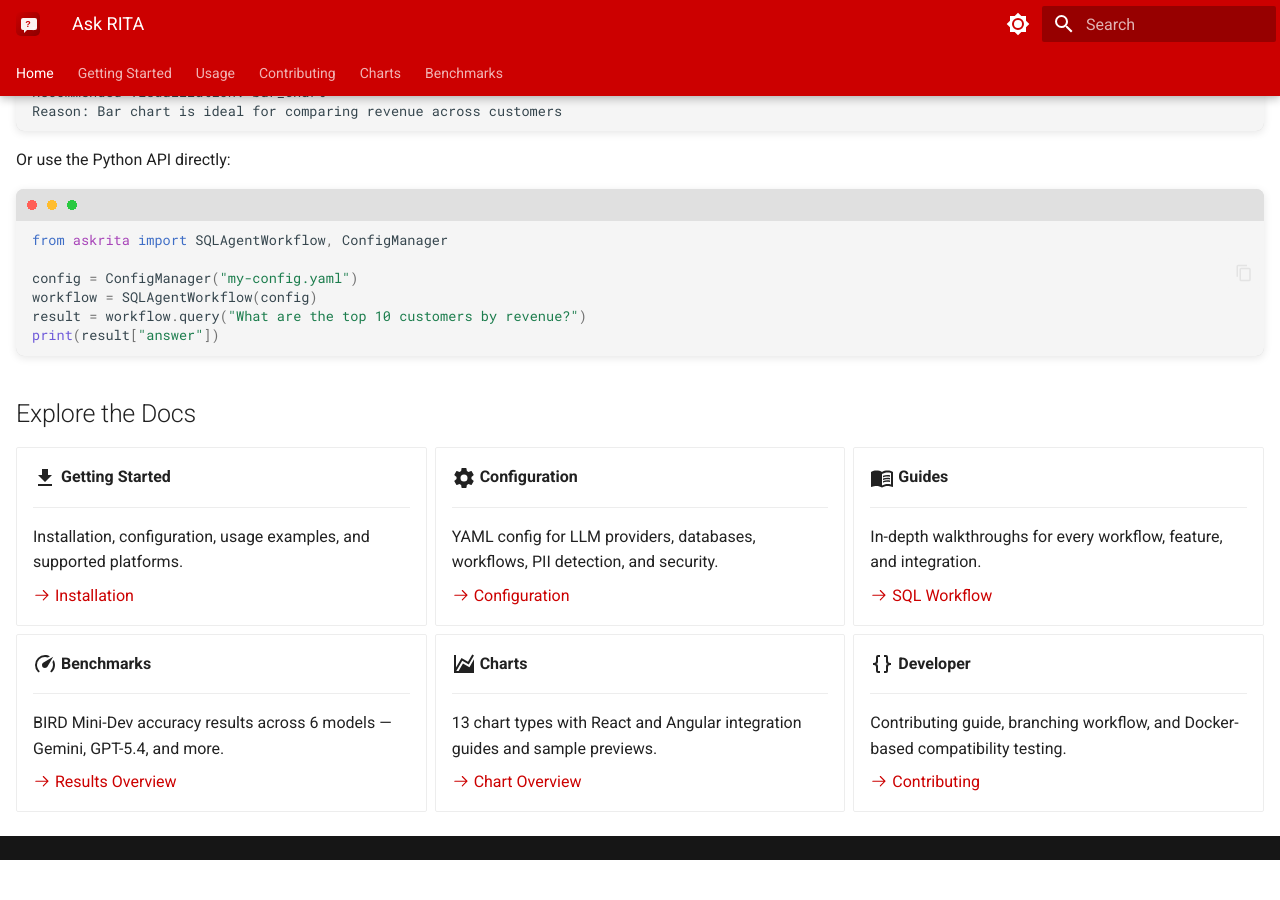
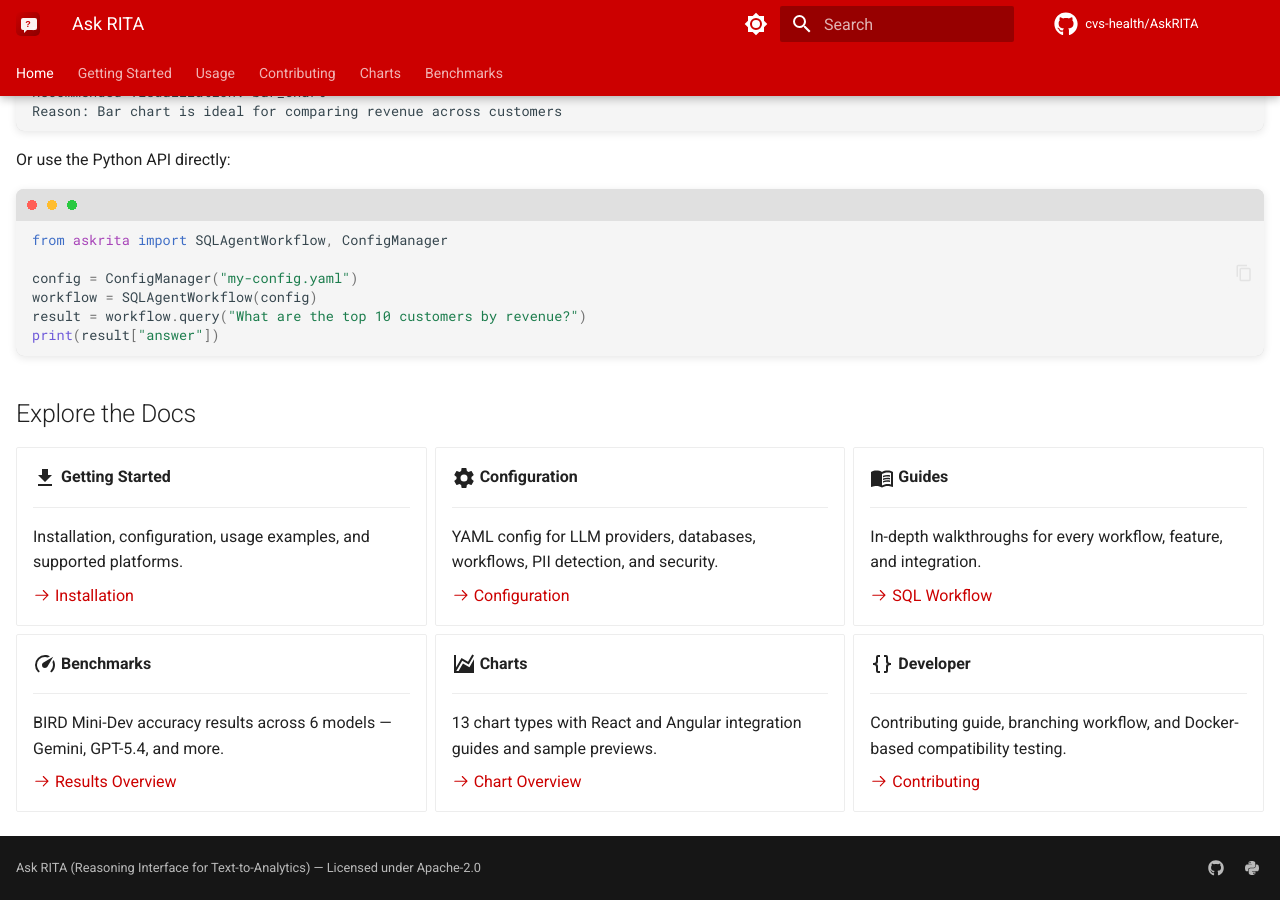
Before and after one commit to cvs-health/AskRITA, an MkDocs documentation site: the page built from docs/index.md, in a window 1280 px wide and 900 px high, scrolled down 2113 px. Built offline with MkDocs 1.6.1 and Material for MkDocs 9.7.7, drawn with Linux system fonts in a browser that asks for light colours; comment, search, counter and statistics services are not loaded; before the commit the page ends 2973 px from its top, so only the background shows below that.

Commit message:
Docs/update links (#10)
* docs: add GitHub and PyPI links to mkdocs.yml

* docs: add PyPI version and download badges to README.md

* docs: remove What's New section from README.md

* docs: remove outdated PyPI download badge from README

* docs: add PyPI link to navigation menu

* docs: remove PyPI link from navigation menu

* docs: add footer text to documentation

* docs: add license information to documentation footer

* automation: transition to comprehensive CI/CD strategy

* automation: return doc publishing to manual process

* ci: optimize triggers to prevent duplicate runs

* chore: enhance CI/CD security with CodeQL, security canaries, and improved artifact validation and scanning.

* ci: skip pages configuration and artifact upload for pull requests in docs workflow

* chore: update security canary fixture to use dynamically generated secret token

* chore: upgrade pydantic to 2.13.1 and pydantic-core to 2.46.1

* docs: bust cache to fix missing mkdocs binary

```diff
--- a/mkdocs.yml
+++ b/mkdocs.yml
@@ -1,5 +1,9 @@
 site_name: Ask RITA Documentation
 site_description: Reasoning Interface for Text-to-Analytics — natural-language SQL, NoSQL, and data-science workflows powered by LLMs
+site_url: https://cvs-health.github.io/AskRITA/
+
+repo_url: https://github.com/cvs-health/AskRITA
+repo_name: cvs-health/AskRITA
 
 theme:
   name: material
@@ -32,6 +36,16 @@ theme:
   favicon: assets/favicon.svg
   icon:
     repo: fontawesome/brands/github
+
+copyright: Ask RITA (Reasoning Interface for Text-to-Analytics) — Licensed under Apache-2.0
+
+extra:
+  generator: false
+  social:
+    - icon: fontawesome/brands/github
+      link: https://github.com/cvs-health/AskRITA
+    - icon: fontawesome/brands/python
+      link: https://pypi.org/project/askrita/
 
 plugins:
   - search
@@ -134,5 +148,3 @@ nav:
           - GPT-5.4: benchmarks/gpt-54.md
           - GPT-5.4 Mini: benchmarks/gpt-54-mini.md
           - GPT-5.4 Nano: benchmarks/gpt-54-nano.md
-extra:
-  generator: false
--- a/pyproject.toml
+++ b/pyproject.toml
@@ -139,6 +139,7 @@ tox = ">=3.25.0"
 bump2version = ">=1.0.1"
 
 [tool.poetry.group.docs.dependencies]
+mkdocs = ">=1.6.0"
 mkdocs-material = ">=9.0.0"
 termynal = ">=0.12.0"
 mkdocstrings = {extras = ["python"], version = ">=0.20.0"}
```
Also changed, not shown: README.md (+1 -15 lines), 6 other files.
